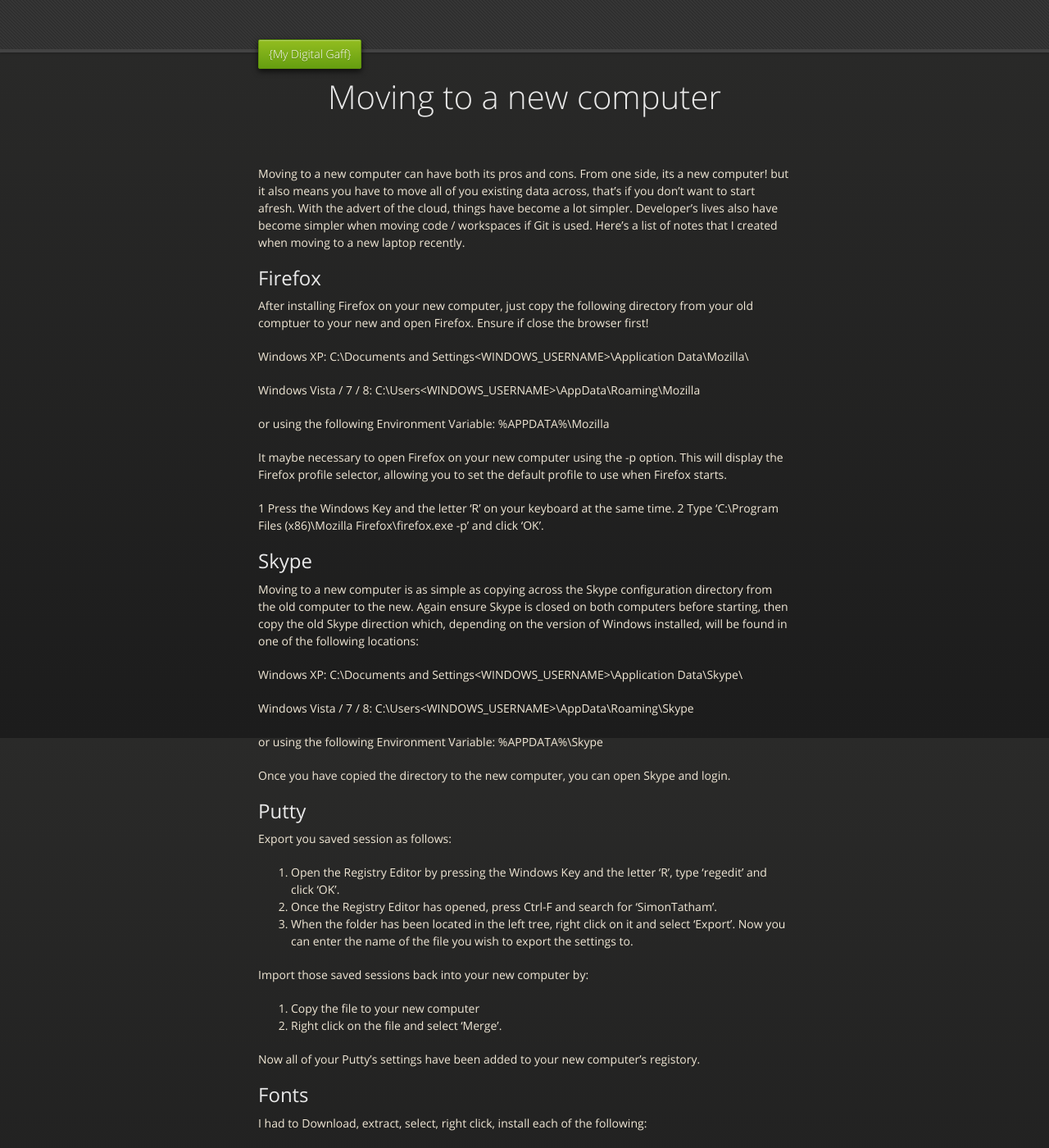
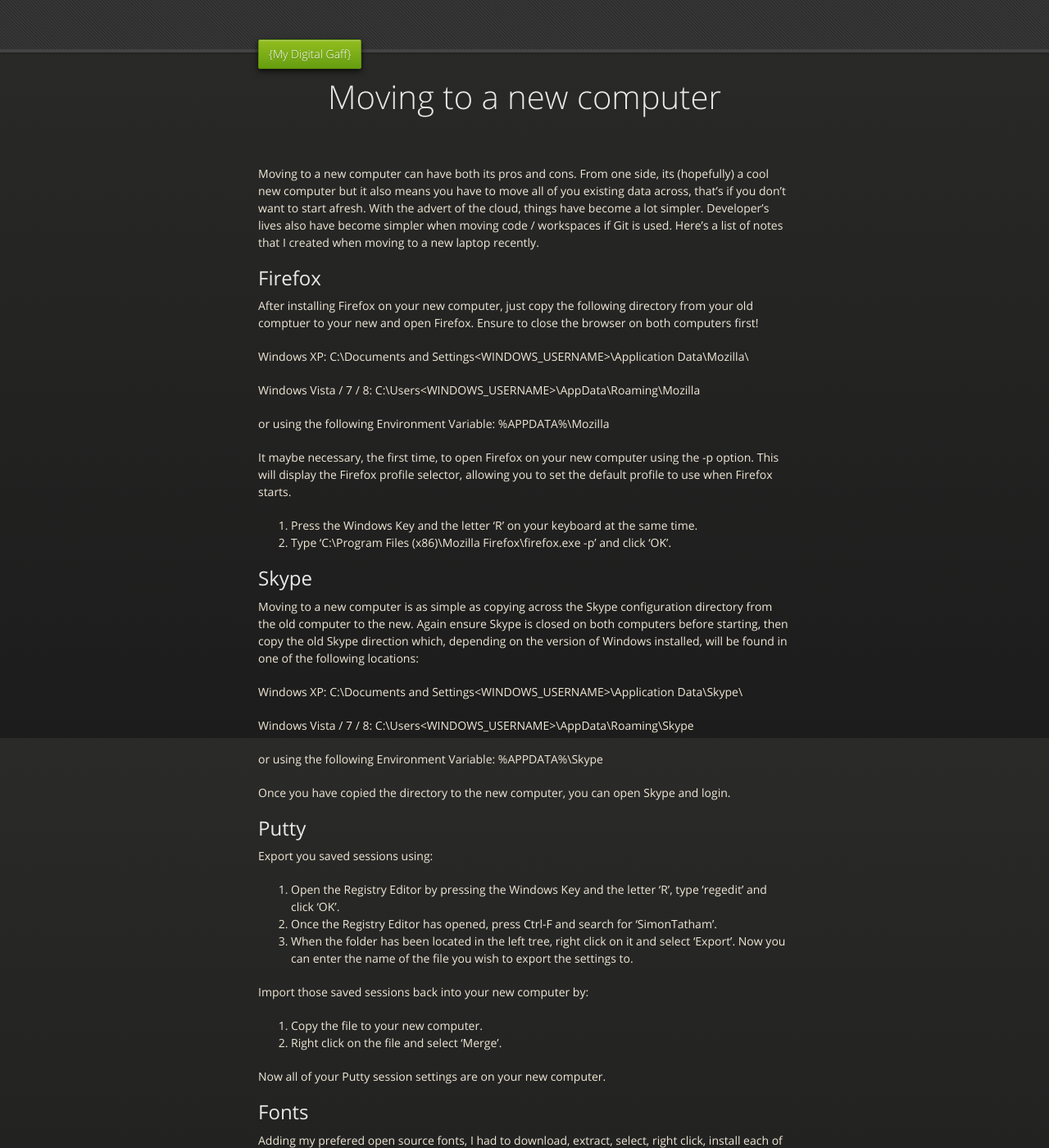
Before and after one commit to dmulligan/dmulligan.github.io, a Jekyll site: the page built from _posts/2013-06-27-Moving-to-a-new-computer.md, in a window 1280 px wide and 1400 px high. Shown: the whole window at 82% size. Built offline with Jekyll 4.4.1, drawn with Linux system fonts in a browser that asks for light colours; nearby versions of some CDN libraries; Markdown is read by kramdown in place of the engine named in the settings; some of the changed text lies outside the part shown.

Commit message:
More edits

```diff
--- a/_posts/2013-06-27-Moving-to-a-new-computer.md
+++ b/_posts/2013-06-27-Moving-to-a-new-computer.md
@@ -3,12 +3,12 @@
 title: Moving to a new computer
 ---
 
-Moving to a new computer can have both its pros and cons. From one side, its a new computer! but it also means you have to move all of you existing data across, that's if you don't want to start afresh. With the advert of the cloud, things have become a lot simpler. Developer's lives also have become simpler when moving code / workspaces if Git is used. Here's a list of notes that I created when moving to a new laptop recently.
+Moving to a new computer can have both its pros and cons. From one side, its (hopefully) a cool new computer but it also means you have to move all of you existing data across, that's if you don't want to start afresh. With the advert of the cloud, things have become a lot simpler. Developer's lives also have become simpler when moving code / workspaces if Git is used. Here's a list of notes that I created when moving to a new laptop recently.
 
 
 Firefox
 -------
-After installing Firefox on your new computer, just copy the following directory from your old comptuer to your new and open Firefox. Ensure if close the browser first!
+After installing Firefox on your new computer, just copy the following directory from your old comptuer to your new and open Firefox. Ensure to close the browser on both computers first!
 
 Windows XP:
 		C:\Documents and Settings\<WINDOWS_USERNAME>\Application Data\Mozilla\
@@ -19,10 +19,10 @@
 or using the following Environment Variable:
 		%APPDATA%\Mozilla
 
-It maybe necessary to open Firefox on your new computer using the -p option. This will display the Firefox profile selector, allowing you to set the default profile to use when Firefox starts.
+It maybe necessary, the first time, to open Firefox on your new computer using the -p option. This will display the Firefox profile selector, allowing you to set the default profile to use when Firefox starts.
 
-1 Press the Windows Key and the letter 'R'  on your keyboard at the same time.
-2 Type 'C:\Program Files (x86)\Mozilla Firefox\firefox.exe -p' and click 'OK'.
+1. Press the Windows Key and the letter 'R'  on your keyboard at the same time.
+2. Type 'C:\Program Files (x86)\Mozilla Firefox\firefox.exe -p' and click 'OK'.
 
 
 
@@ -45,7 +45,7 @@
 
 Putty
 -----
-Export you saved session as follows:
+Export you saved sessions using:
 
 1. Open the Registry Editor by pressing the Windows Key and the letter 'R', type 'regedit' and click 'OK'.
 2. Once the Registry Editor has opened, press Ctrl-F and search for 'SimonTatham'.
@@ -53,16 +53,16 @@
 
 Import those saved sessions back into your new computer by:
 
-1. Copy the file to your new computer
+1. Copy the file to your new computer.
 2. Right click on the file and select 'Merge'.
 
-Now all of your Putty's settings have been added to your new computer's registory.
+Now all of your Putty session settings are on your new computer.
 
 
 
 Fonts
 -----
-I had to Download, extract, select, right click, install each of the following:
+Adding my prefered open source fonts, I had to download, extract, select, right click, install each of the following:
 
 - [Android Droid](https://github.com/android/platform_frameworks_base/tree/master/data/fonts)
 - [Android Roboto](https://github.com/android/platform_frameworks_base/tree/master/data/fonts)
@@ -74,10 +74,16 @@
 
 Command Prompt
 --------------
-I like to change the default font used by Command Prompt to a Droid Monospace font. To do this, I must first setup the font as an option to be selected in the Preferences of Command Prompt. Again, this will require a little messing around inside the Registery Editor.
+I prefer to change the default font used by Command Prompt to a the Droid Monospace font. To do this, I first had to setup the font as an option to be selected in the Preferences of Command Prompt. This requires a little messing around inside the Registery Editor.
 
 1. Open the Registry Editor: Window key + R, type 'regedit' and click 'OK'.
-2. Navigate to
+2. Navigate to HLM\SOFTWARE\Microsoft\Windows NT\CurrentVersion\Console\TrueTypeFont
+3. Add a new String Value with the name set to x '0's and the value of the front name. (x is one more zero than already displayed)
+
+		0	REG_ZS	Lucida Console
+		00	REG_ZS	Consolas
+		000	REG_ZS	Droid Sans Mono
+
 
 
 Sublime Text 2
```
Also changed, not shown: other parts of _posts/2013-06-27-Moving-to-a-new-computer.md (+3 -1 lines).
